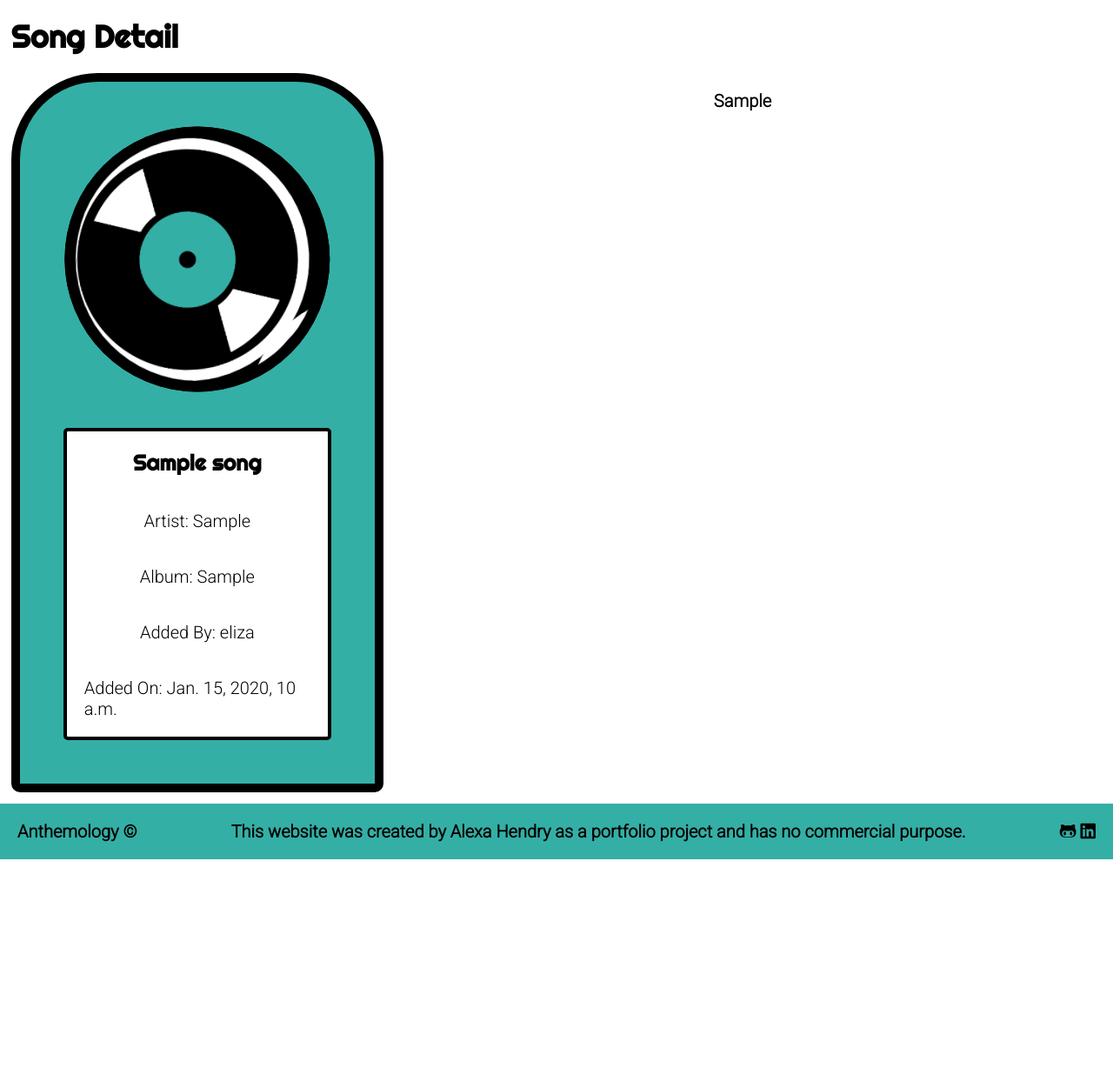
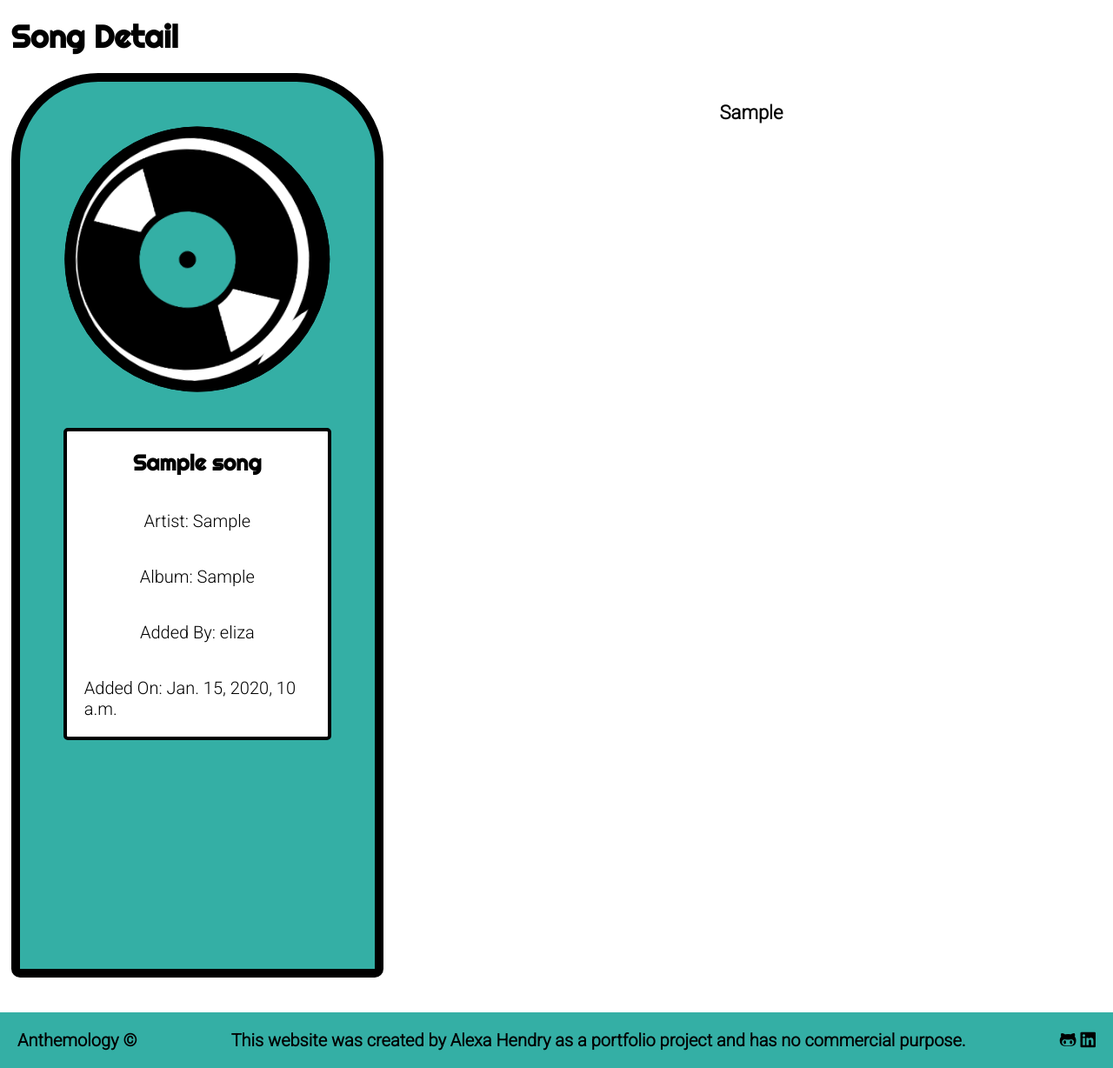
Before and after one commit to AlexaH88/anthemology, a Django app: a page that uses templates/base_layout.html in a window 1280 px wide. Shown: the part 104-1332 px from the top of the page at 87% size. Before the commit the page ends 1092 px from the top, so only its background shows below. Run offline with Django 3.2, Linux system fonts and the light colour scheme; data comes from the database, SQL or seed files in the repository; tables that the repository leaves empty hold one stand-in row (values such as "Sample post"); some libraries are stand-ins or nearby versions.

Commit message:
Style song lyrics on song detail page

```diff
--- a/static/css/style.css
+++ b/static/css/style.css
@@ -202,7 +202,7 @@ textarea {
 .song-detail {
     display: grid;
     grid-template-columns: 1fr 3fr;
-    height: 100vh;
+    gap: 20px;
 }
 
 .song-overview-jukebox,
@@ -221,6 +221,14 @@ textarea {
     display: grid;
     justify-items: center;
     font-weight: bold;
+    line-height: 260%;
+    white-space: pre-line;
+    overflow-y: auto;
+    height: 1000px;
+}
+
+.song-lyrics p {
+    font-size: 110%;
 }
 
 .song-card,
```
